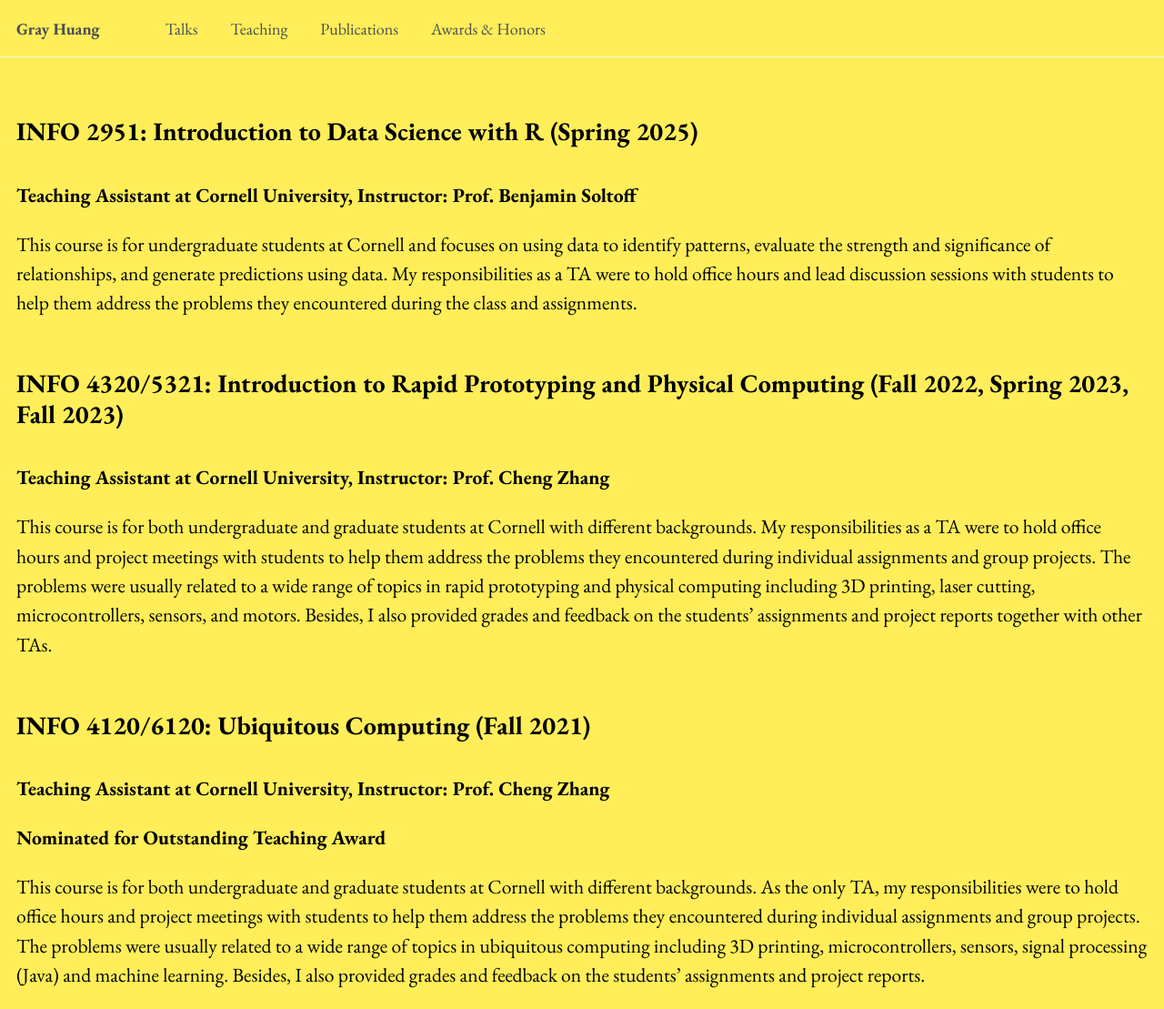
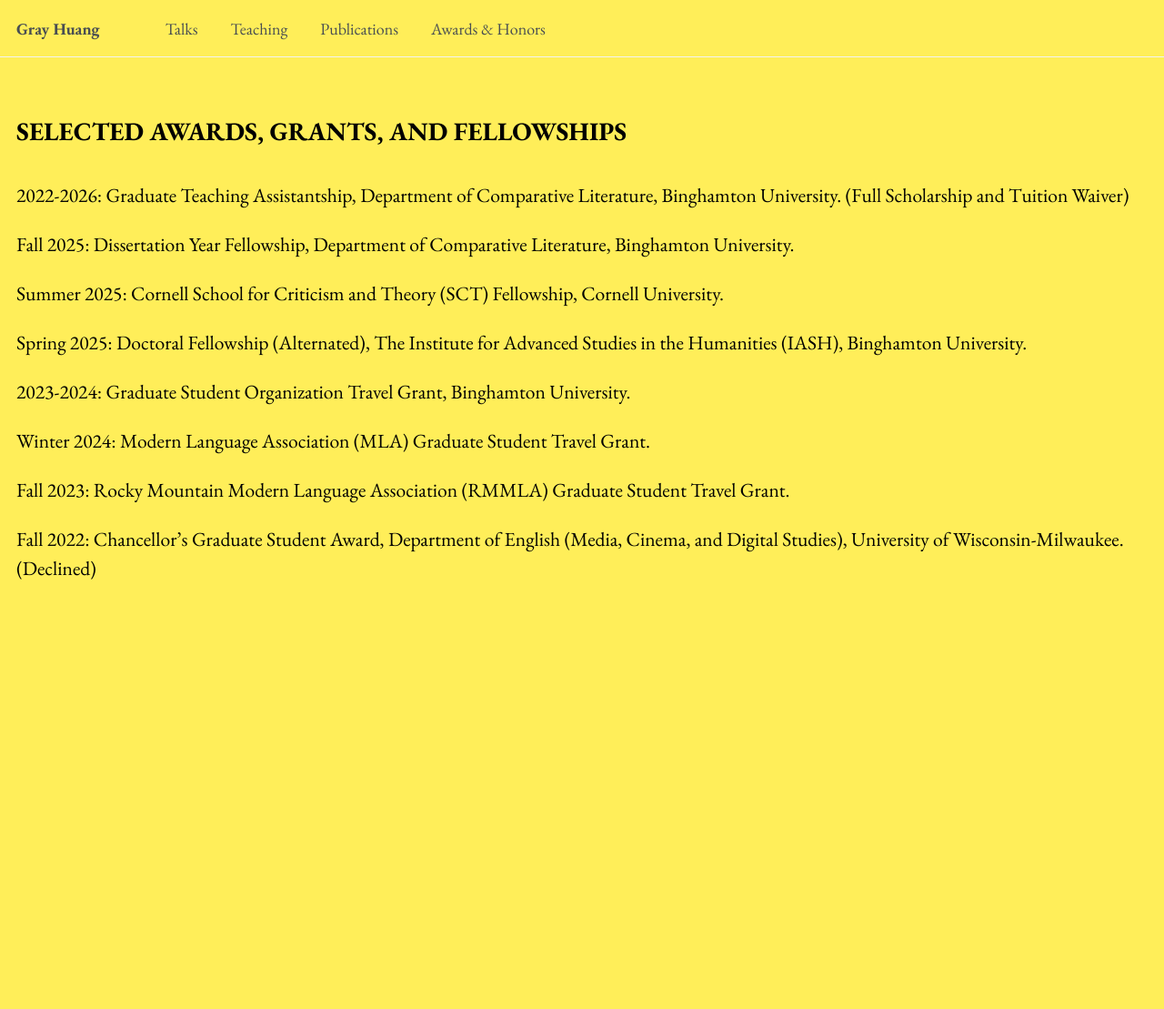
Before and after one commit to gray-huang/gray-huang.github.io, a Jekyll site: the page built from _pages/awards.md, in a window 1280 px wide and 1109 px high. Shown: the whole window at 91% size. Built offline with Jekyll 4.4.1, drawn with Linux system fonts in a browser that asks for light colours.

Commit message:
add awards

```diff
--- a/_pages/awards.md
+++ b/_pages/awards.md
@@ -8,22 +8,20 @@ redirect_from:
 ---
 
 {% include base_path %}
-INFO 2951: Introduction to Data Science with R (Spring 2025)
+SELECTED AWARDS, GRANTS, AND FELLOWSHIPS
 ----------
-**Teaching Assistant at Cornell University, Instructor: Prof. Benjamin Soltoff**
+2022-2026: Graduate Teaching Assistantship, Department of Comparative Literature, Binghamton University. (Full Scholarship and Tuition Waiver)
 
-This course is for undergraduate students at Cornell and focuses on using data to identify patterns, evaluate the strength and significance of relationships, and generate predictions using data. My responsibilities as a TA were to hold office hours and lead discussion sessions with students to help them address the problems they encountered during the class and assignments.
+Fall 2025: Dissertation Year Fellowship, Department of Comparative Literature, Binghamton University.
 
-INFO 4320/5321: Introduction to Rapid Prototyping and Physical Computing (Fall 2022, Spring 2023, Fall 2023)
-----------
-**Teaching Assistant at Cornell University, Instructor: Prof. Cheng Zhang**
+Summer 2025: Cornell School for Criticism and Theory (SCT) Fellowship, Cornell University.
 
-This course is for both undergraduate and graduate students at Cornell with different backgrounds. My responsibilities as a TA were to hold office hours and project meetings with students to help them address the problems they encountered during individual assignments and group projects. The problems were usually related to a wide range of topics in rapid prototyping and physical computing including 3D printing, laser cutting, microcontrollers, sensors, and motors. Besides, I also provided grades and feedback on the students’ assignments and project reports together with other TAs.
+Spring 2025: Doctoral Fellowship (Alternated), The Institute for Advanced Studies in the Humanities (IASH), Binghamton University.
 
-INFO 4120/6120: Ubiquitous Computing (Fall 2021)
-----------
-**Teaching Assistant at Cornell University, Instructor: Prof. Cheng Zhang**
+2023-2024: Graduate Student Organization Travel Grant, Binghamton University.
 
-**Nominated for Outstanding Teaching Award**
+Winter 2024: Modern Language Association (MLA) Graduate Student Travel Grant.
 
-This course is for both undergraduate and graduate students at Cornell with different backgrounds. As the only TA, my responsibilities were to hold office hours and project meetings with students to help them address the problems they encountered during individual assignments and group projects. The problems were usually related to a wide range of topics in ubiquitous computing including 3D printing, microcontrollers, sensors, signal processing (Java) and machine learning. Besides, I also provided grades and feedback on the students’ assignments and project reports.
+Fall 2023: Rocky Mountain Modern Language Association (RMMLA) Graduate Student Travel Grant.
+
+Fall 2022: Chancellor’s Graduate Student Award, Department of English (Media, Cinema, and Digital Studies), University of Wisconsin-Milwaukee. (Declined)
```
